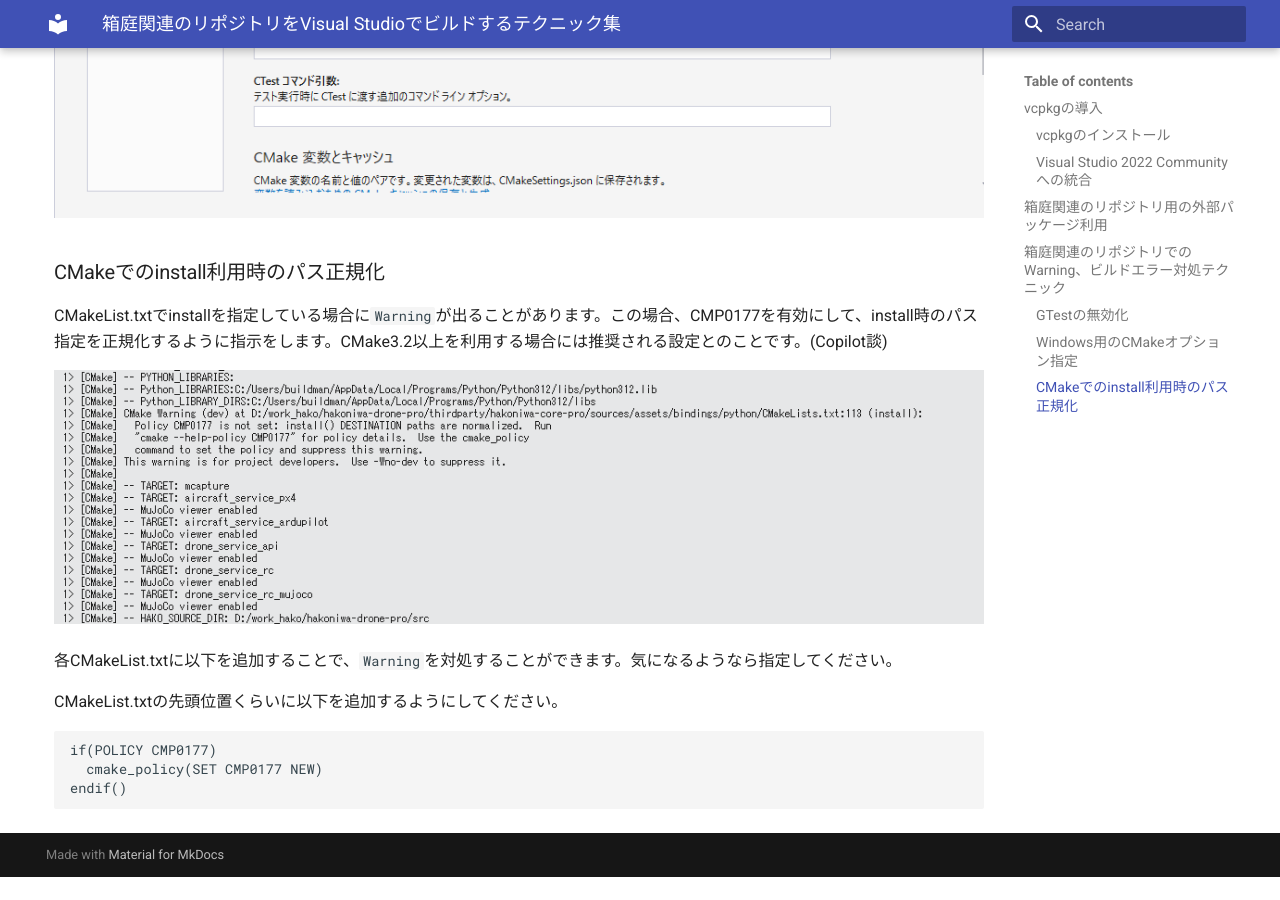
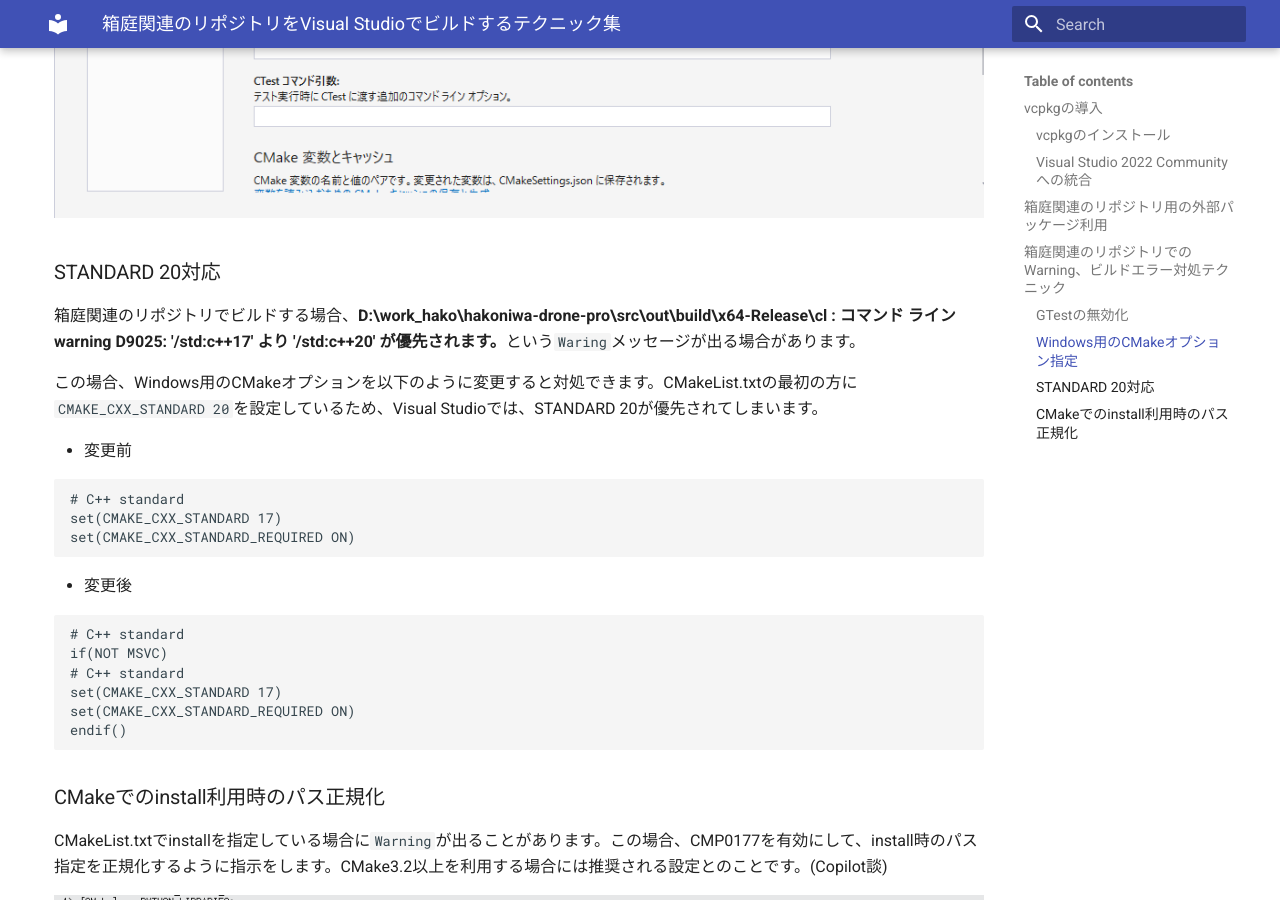
Before and after one commit to buildko89/documents, an MkDocs documentation site: the page built from docs/hakodoc/developer-doc/visualstudio-doc/visualstudio.md, in a window 1280 px wide and 900 px high, scrolled down 3171 px. Built offline with MkDocs 1.6.1 and Material for MkDocs 9.7.7, drawn with Linux system fonts in a browser that asks for light colours; before the commit the page ends 4048 px from its top, so only the background shows below that.

Commit message:
fix warning message

````diff
--- a/docs/hakodoc/developer-doc/visualstudio-doc/visualstudio.md
+++ b/docs/hakodoc/developer-doc/visualstudio-doc/visualstudio.md
@@ -69,9 +69,34 @@ Visual Studio 2022 Communityで箱庭関連のリポジトリがあるフォル
 
 ![CMakeSettings.json](./images/hakocore1.png)
 
-x64-Debug、x64-Releaseの両方のコマンド引数のCMakeコマンド引数に`-DHAKO_DRONE_OPTION_FILEPATH="cmake-options\win-cmake-options.cmake" -DHAKO_CLIENT_OPTION_FILEPATH="cmake-options\win-cmake-options.cmake"`を追加します。
+x64-Debug、x64-Releaseの両方のコマンド引数のCMakeコマンド引数に` -DHAKO_DRONE_OPTION_FILEPATH="cmake-options\win-cmake-options.cmake" -DHAKO_CLIENT_OPTION_FILEPATH="cmake-options\win-cmake-options.cmake" `を追加します。
 
 ![Windows用のCMakeオプション指定](./images/hakocore3.png)
+
+### STANDARD 20対応
+
+箱庭関連のリポジトリでビルドする場合、**D:\work_hako\hakoniwa-drone-pro\src\out\build\x64-Release\cl : コマンド ライン warning D9025: '/std:c++17' より '/std:c++20' が優先されます。**という`Waring`メッセージが出る場合があります。
+
+この場合、Windows用のCMakeオプションを以下のように変更すると対処できます。CMakeList.txtの最初の方に`CMAKE_CXX_STANDARD 20`を設定しているため、Visual Studioでは、STANDARD 20が優先されてしまいます。
+
+- 変更前
+
+```CMake
+# C++ standard
+set(CMAKE_CXX_STANDARD 17)
+set(CMAKE_CXX_STANDARD_REQUIRED ON)
+```
+
+- 変更後
+
+```CMake
+# C++ standard
+if(NOT MSVC)
+# C++ standard
+set(CMAKE_CXX_STANDARD 17)
+set(CMAKE_CXX_STANDARD_REQUIRED ON)
+endif()
+```
 
 ### CMakeでのinstall利用時のパス正規化
 
````
